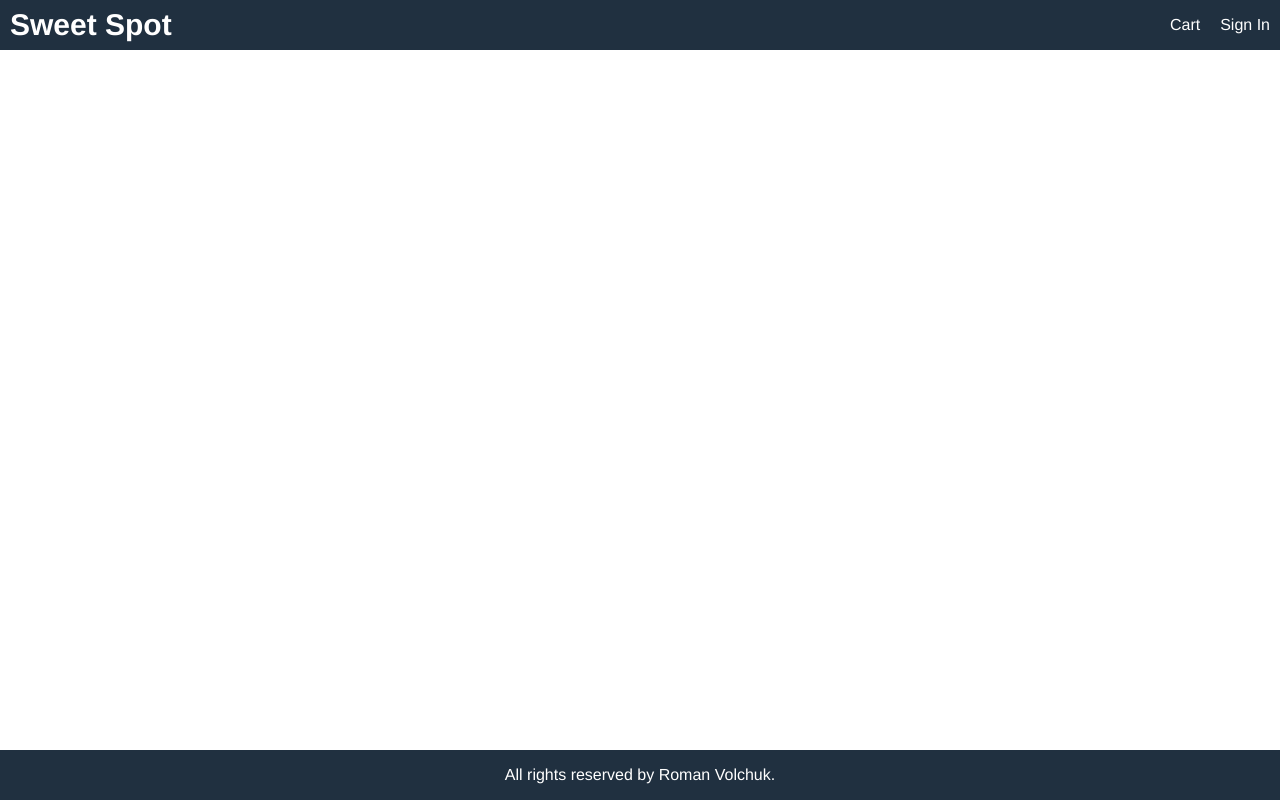
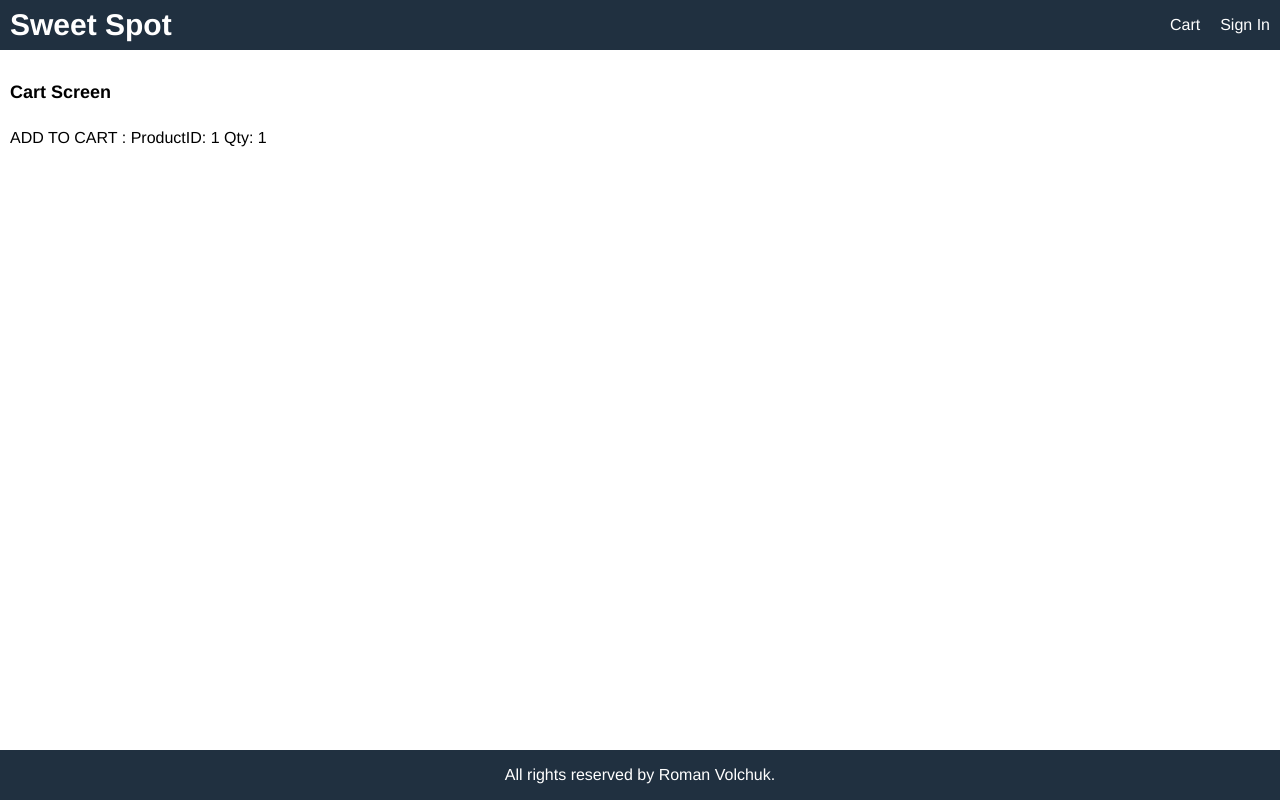
Before and after one commit to Roman812-V/EcommerceShop, a React (Create React App) app in the folder frontend/: page /cart/1 in a window 1280 px wide. Built offline with nearby package versions, Linux system fonts and the light colour scheme.

Commit message:
added adding to cart

```diff
--- a/frontend/src/App.js
+++ b/frontend/src/App.js
@@ -1,7 +1,8 @@
 import React from "react";
-import { BrowserRouter, Route} from 'react-router-dom'
-import HomeScreen from './screens/HomeScreen';
-import ProductScreen from './screens/ProductScreen';
+import { BrowserRouter, Route } from "react-router-dom";
+import CartScreen from "./screens/CartScreen";
+import HomeScreen from "./screens/HomeScreen";
+import ProductScreen from "./screens/ProductScreen";
 
 function App() {
   return (
@@ -9,7 +10,9 @@
       <div className="grid-container">
         <header className="row">
           <div>
-            <a className="brand" href="/">Sweet Spot</a>
+            <a className="brand" href="/">
+              Sweet Spot
+            </a>
           </div>
           <div>
             <a href="/cart">Cart</a>
@@ -17,11 +20,13 @@
           </div>
         </header>
         <main>
+          <Route path="/cart/:id?" component={CartScreen}></Route>
           <Route path="/product/:id" component={ProductScreen}></Route>
           <Route path="/" component={HomeScreen} exact></Route>
-
         </main>
-   <footer className="row center">All rights reserved by Roman Volchuk.</footer>
+        <footer className="row center">
+          All rights reserved by Roman Volchuk.
+        </footer>
       </div>
     </BrowserRouter>
   );
--- a/frontend/src/index.css
+++ b/frontend/src/index.css
@@ -62,6 +62,9 @@
   margin-top: 1rem;
   /* margin-left: 1rem; - optional*/
 }
+input,
+select,
+textarea,
 button{
   padding: 1rem;
   border-radius: 0.5rem;
@@ -73,12 +76,19 @@
   background-color: #f8f8f8;
   cursor: pointer;
 }
+button{
+  background-color: #f8f8f8;
+  cursor: pointer;
+}
 button.primary{
   background-color: #f0c040;
 }
 button.block{
   width: 100%;
 }
+input:hover,
+select:hover,
+textarea:hover,
 button:hover{
   border: 0.1rem #404040 solid;
 }
--- /dev/null
+++ b/frontend/src/screens/CartScreen.js
@@ -0,0 +1,17 @@
+/* eslint-disable react/prop-types */
+import React from "react";
+
+export default function CartScreen(props) {
+  const productId = props.match.params.id;
+  const qty = props.location.search
+    ? Number(props.location.search.split("=")[1])
+    : 1;
+  return (
+    <div>
+      <h1>Cart Screen</h1>
+      <p>
+        ADD TO CART : ProductID: {productId} Qty: {qty}
+      </p>
+    </div>
+  );
+}
--- a/frontend/src/screens/ProductScreen.js
+++ b/frontend/src/screens/ProductScreen.js
@@ -1,5 +1,5 @@
 /* eslint-disable react/prop-types */
-import React, { useEffect } from "react";
+import React, { useEffect, useState } from "react";
 import { useDispatch, useSelector } from "react-redux";
 import { Link } from "react-router-dom";
 import { detailsProduct } from "../actions/productActions";
@@ -7,16 +7,20 @@
 import MessageBox from "../components/MessageBox";
 import Rating from "../components/Rating";
 
-
 export default function ProductScreen(props) {
   const dispatch = useDispatch();
   const productId = props.match.params.id;
+  const [qty, setQty] = useState(1);
   const productDetails = useSelector((state) => state.productDetails);
   const { loading, error, product } = productDetails;
 
   useEffect(() => {
     dispatch(detailsProduct(productId));
   }, [dispatch, productId]);
+
+  const addToCartHandler = () => {
+    props.history.push(`/cart/${productId}?qty=${qty}`);
+  };
 
   return (
     <div>
@@ -74,9 +78,37 @@
                       </div>
                     </div>
                   </li>
-                  <li>
-                    <button className="primary block">Add to Cart</button>
-                  </li>
+                  {product.countInStock > 0 && (
+                    <>
+                      <li>
+                        <div className="row">
+                          <div>Qty</div>
+                          <div>
+                            <select
+                              value={qty}
+                              onChange={(e) => setQty(e.target.value)}
+                            >
+                              {[...Array(product.countInStock).keys()].map(
+                                (x) => (
+                                  <option key={x + 1} value={x + 1}>
+                                    {x + 1}
+                                  </option>
+                                )
+                              )}
+                            </select>
+                          </div>
+                        </div>
+                      </li>
+                      <li>
+                        <button
+                          onClick={addToCartHandler}
+                          className="primary block"
+                        >
+                          Add to Cart
+                        </button>
+                      </li>
+                    </>
+                  )}
                 </ul>
               </div>
             </div>
```
Lines whose indentation alone changed are shown as unchanged.
